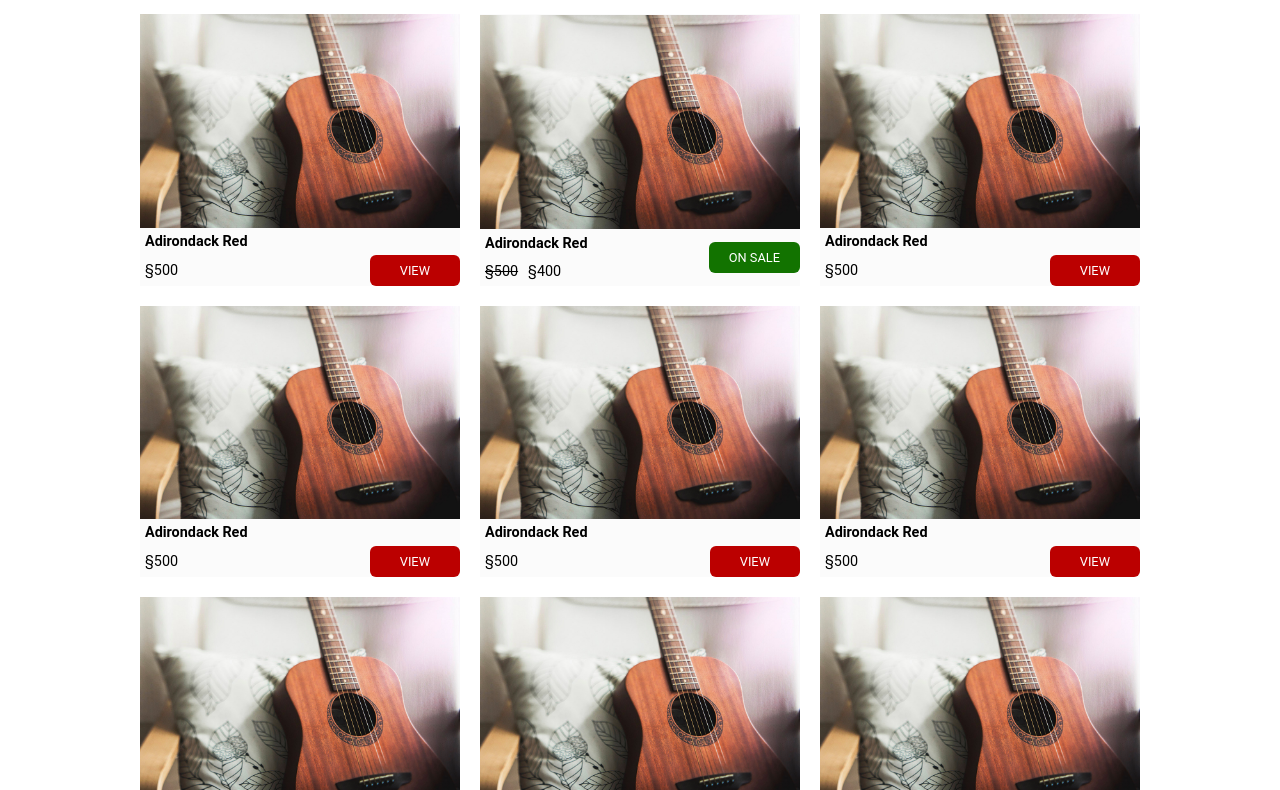
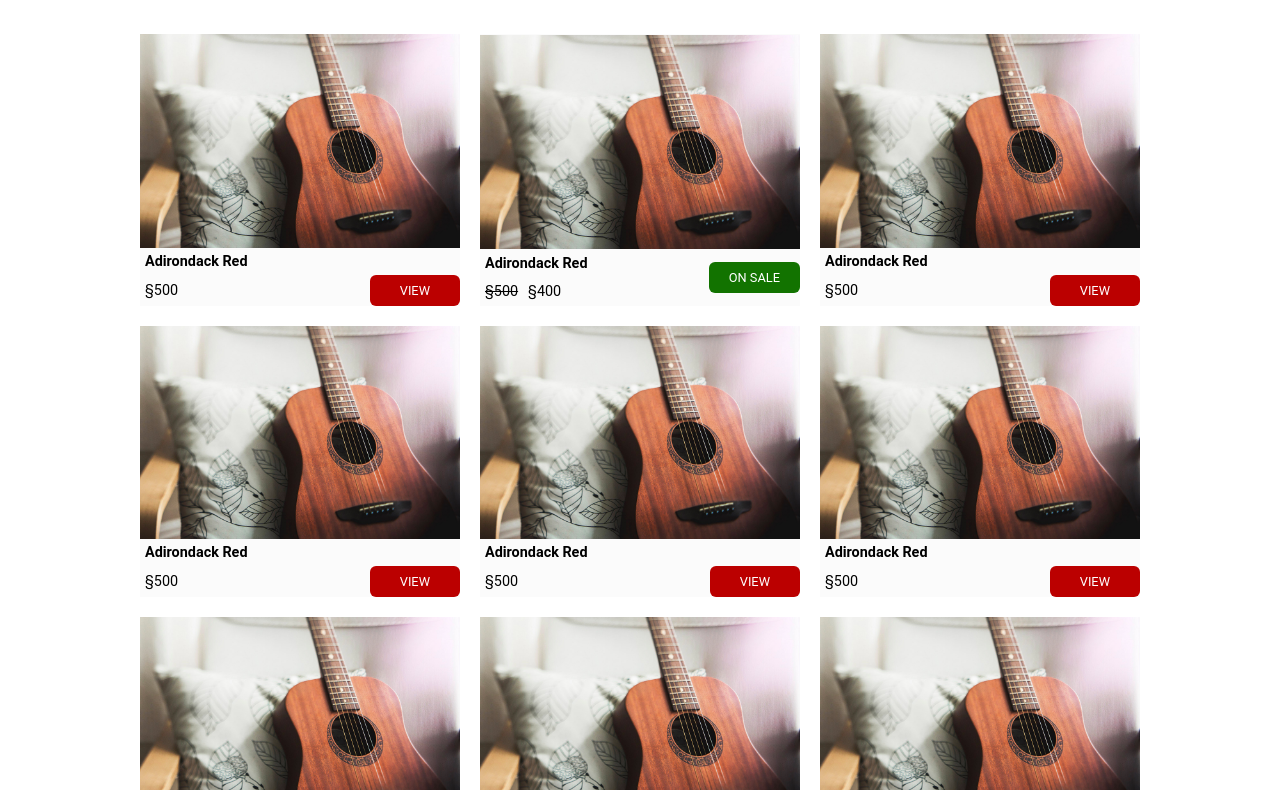
Before and after one commit to maleneivy/guitarkings, a plain HTML site: page guitars.html in a window 1280 px wide. Shown: the part 151-941 px from the top of the page. Drawn offline with Linux system fonts and the light colour scheme; a web font is replaced by a local one.

Commit message:
Update styles.css

```diff
--- a/styles/styles.css
+++ b/styles/styles.css
@@ -280,5 +280,5 @@ margin: auto;
 
 .guitars {
    max-width: 1000px;
-   margin: auto;
+   margin: 20px auto;
 }
```
